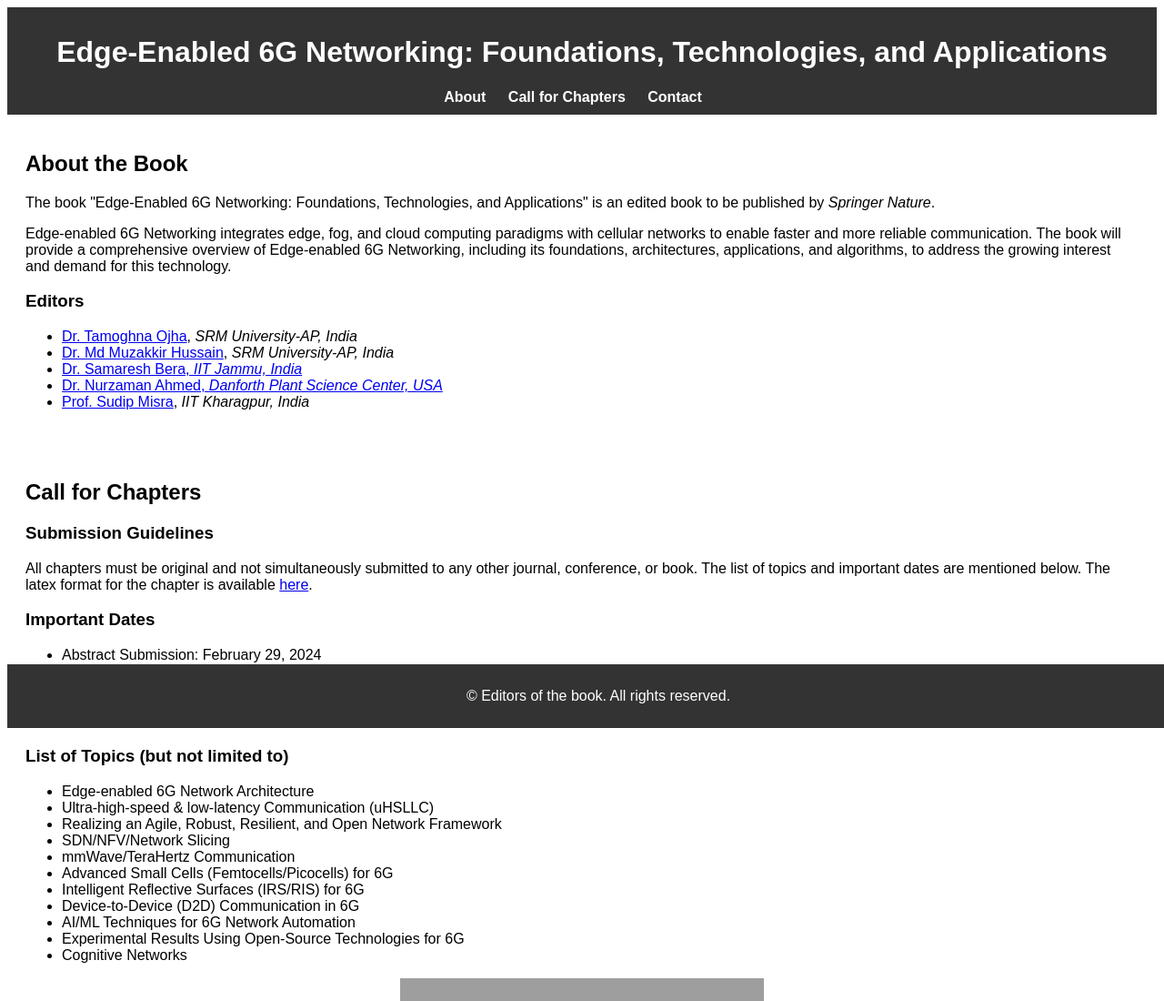
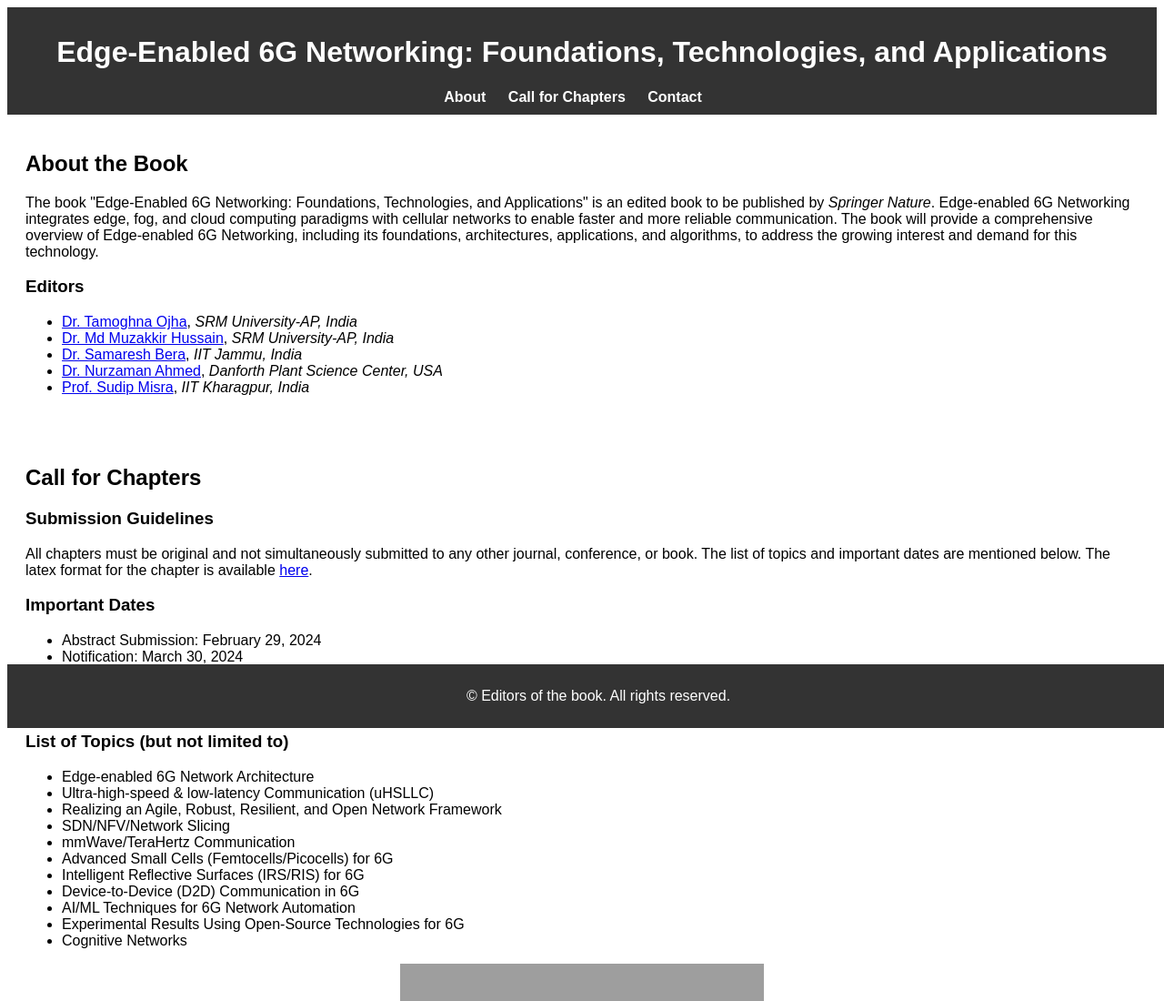
Before and after one commit to edge6gbook/edge6gbook.github.io, a plain HTML site: page index.html in a window 1280 px wide. Shown: the top 1100 px of the page at 91% size. Drawn offline with Linux system fonts and the light colour scheme; grey boxes are pictures that could not be loaded.

Commit message:
Update index.html

```diff
--- a/index.html
+++ b/index.html
@@ -8,7 +8,7 @@
 </head>
 <body>
     <header>
-        <h1>Edge-Enabled 6G Networking: Foundations, Technologies, and Applications</h1>
+        <h1 class="red-text">Edge-Enabled 6G Networking: Foundations, Technologies, and Applications</h1>
         <nav>
             <ul>
                 <li><a href="#about">About</a></li>
@@ -20,8 +20,7 @@
 
     <section id="about">
         <h2>About the Book</h2>
-        <p>The book "Edge-Enabled 6G Networking: Foundations, Technologies, and Applications" is an edited book to be published by <i>Springer Nature</i>.</p>
-        <p>Edge-enabled 6G Networking integrates edge, fog, and cloud computing paradigms
+        <p>The book "Edge-Enabled 6G Networking: Foundations, Technologies, and Applications" is an edited book to be published by <i>Springer Nature</i>. Edge-enabled 6G Networking integrates edge, fog, and cloud computing paradigms
 with cellular networks to enable faster and more reliable communication. The book will
 provide a comprehensive overview of Edge-enabled 6G Networking, including its
 foundations, architectures, applications, and algorithms, to address the growing interest
@@ -30,8 +29,8 @@ and demand for this technology.</p>
         <ul>
             <li><a href="https://tamoghnaojha.github.io/" target="_blank">Dr. Tamoghna Ojha</a>, <i>SRM University-AP, India</i></li>
             <li><a href="https://srmap.edu.in/faculty/dr-md-muzakkir-hussain/" target="_blank">Dr. Md Muzakkir Hussain</a>, <i>SRM University-AP, India</i></li>
-            <li><a href="https://www.iitjammu.ac.in/faculty/~samareshbera" target="_blank">Dr. Samaresh Bera, <i>IIT Jammu, India</i></li>
-            <li><a href="https://nurzaman7.github.io/" target="_blank">Dr. Nurzaman Ahmed, <i>Danforth Plant Science Center, USA</i></li>
+            <li><a href="https://www.iitjammu.ac.in/faculty/~samareshbera" target="_blank">Dr. Samaresh Bera</a>, <i>IIT Jammu, India</i></li>
+            <li><a href="https://nurzaman7.github.io/" target="_blank">Dr. Nurzaman Ahmed</a>, <i>Danforth Plant Science Center, USA</i></li>
             <li><a href="https://cse.iitkgp.ac.in/~smisra/" target="_blank">Prof. Sudip Misra</a>, <i>IIT Kharagpur, India</i></li>
     </section>
 
@@ -70,7 +69,6 @@ and demand for this technology.</p>
     <section id="contact">
         <h2>Contact</h2>
         <p>For any information, please contact <a href="mailto:edge6g.book@gmail.com">edge6g.book@gmail.com</a>.</p>
-        <p>                                    </p>
     </section>
 
     <footer>
```
